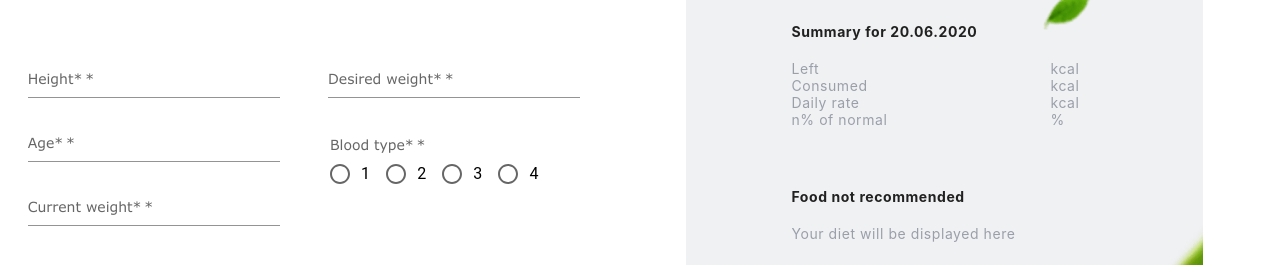
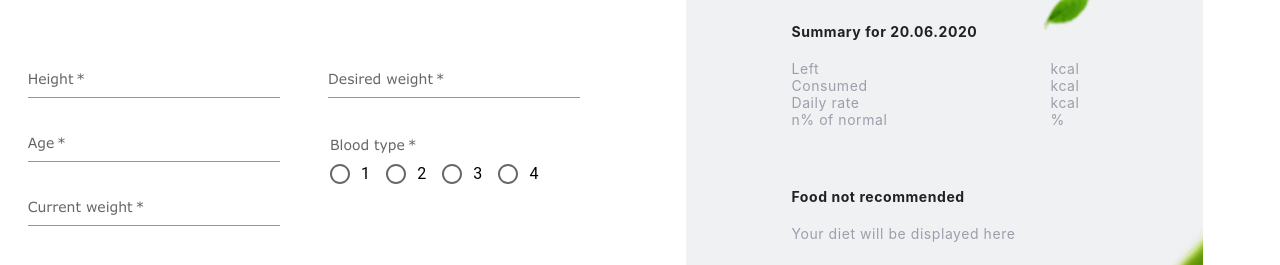
Before and after one commit to ASlabkyi/goit_react_team_project, a React (Create React App) app: page /goit_react_team_project/calculator in a window 1280 px wide. Shown: the part 511-776 px from the top of the page. Built offline with nearby package versions, Linux system fonts and the light colour scheme.

Commit message:
change label

```diff
--- a/src/components/DailyCaloriesForm/DailyCaloriesForm.jsx
+++ b/src/components/DailyCaloriesForm/DailyCaloriesForm.jsx
@@ -151,7 +151,7 @@ const DailyCaloriesForm = () => {
                     <TextField
 
                       id="standard-multiline-flexible"
-                      label="Height*"
+                      label="Height"
                       multiline
                       variant="standard"
                       value={height}
@@ -174,7 +174,7 @@ const DailyCaloriesForm = () => {
                     />
                     <TextField
                       id="standard-textarea"
-                      label="Age*"
+                      label="Age"
                       multiline
                       variant="standard"
                       value={age}
@@ -197,7 +197,7 @@ const DailyCaloriesForm = () => {
                     />
                     <TextField
                       id="standard-textarea"
-                      label="Current weight*"
+                      label="Current weight"
                       multiline
                       variant="standard"
                       value={currentWeight}
@@ -222,7 +222,7 @@ const DailyCaloriesForm = () => {
                   <Box sx={{ display: 'flex', flexDirection: 'column' }}>
                     <TextField
                       id="standard-textarea"
-                      label="Desired weight*"
+                      label="Desired weight"
                       multiline
                       variant="standard"
                       value={desiredWeight}
@@ -261,7 +261,7 @@ const DailyCaloriesForm = () => {
                                     sm: 'unset'
                                     }
                                 }} >
-                                Blood type*
+                                Blood type
                             </FormLabel>
                             <RadioGroup
                             aria-labelledby="demo-radio-group-label"
```
